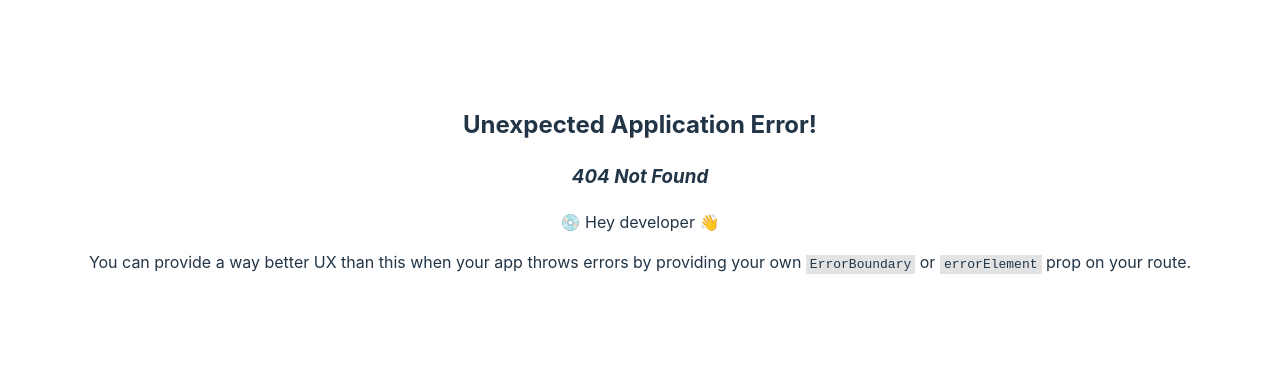
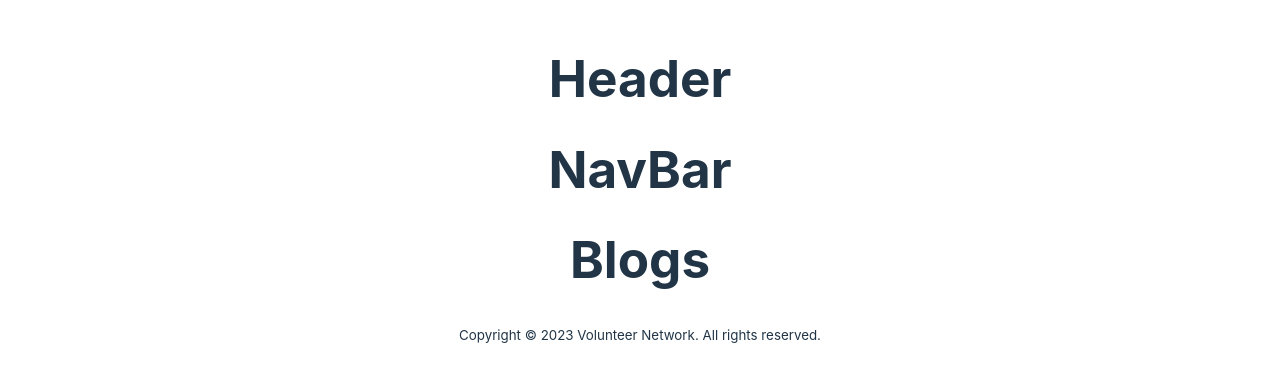
Before and after one commit to MUHAMMADSabbirHossain/volunteer-network-client, a React (Vite) app: page /blogs in a window 1280 px wide. Before the commit this address had no page. Shown: the part 211-592 px from the top of the page. Built offline with nearby package versions, Linux system fonts and the light colour scheme.

Commit message:
component, route: blogs components added with route

```diff
--- a/src/App.jsx
+++ b/src/App.jsx
@@ -4,6 +4,7 @@
 import './App.css'
 import Footer from './Components/Footer/Footer'
 import Header from './Components/Header/Header'
+import { Outlet } from 'react-router-dom'
 
 function App() {
   const [count, setCount] = useState(0)
@@ -32,6 +33,7 @@
       </p> */}
 
       <Header></Header>
+      <Outlet></Outlet>
       <Footer></Footer>
 
 
--- /dev/null
+++ b/src/Components/Blogs/Blogs.jsx
@@ -0,0 +1,12 @@
+import React from 'react';
+import "./Blogs.css";
+
+const Blogs = () => {
+    return (
+        <div>
+            <h1>Blogs</h1>
+        </div>
+    );
+};
+
+export default Blogs;
```
Also changed, not shown: src/main.jsx (+12 -3 lines), src/Components/Blogs/Blogs.css (added).
